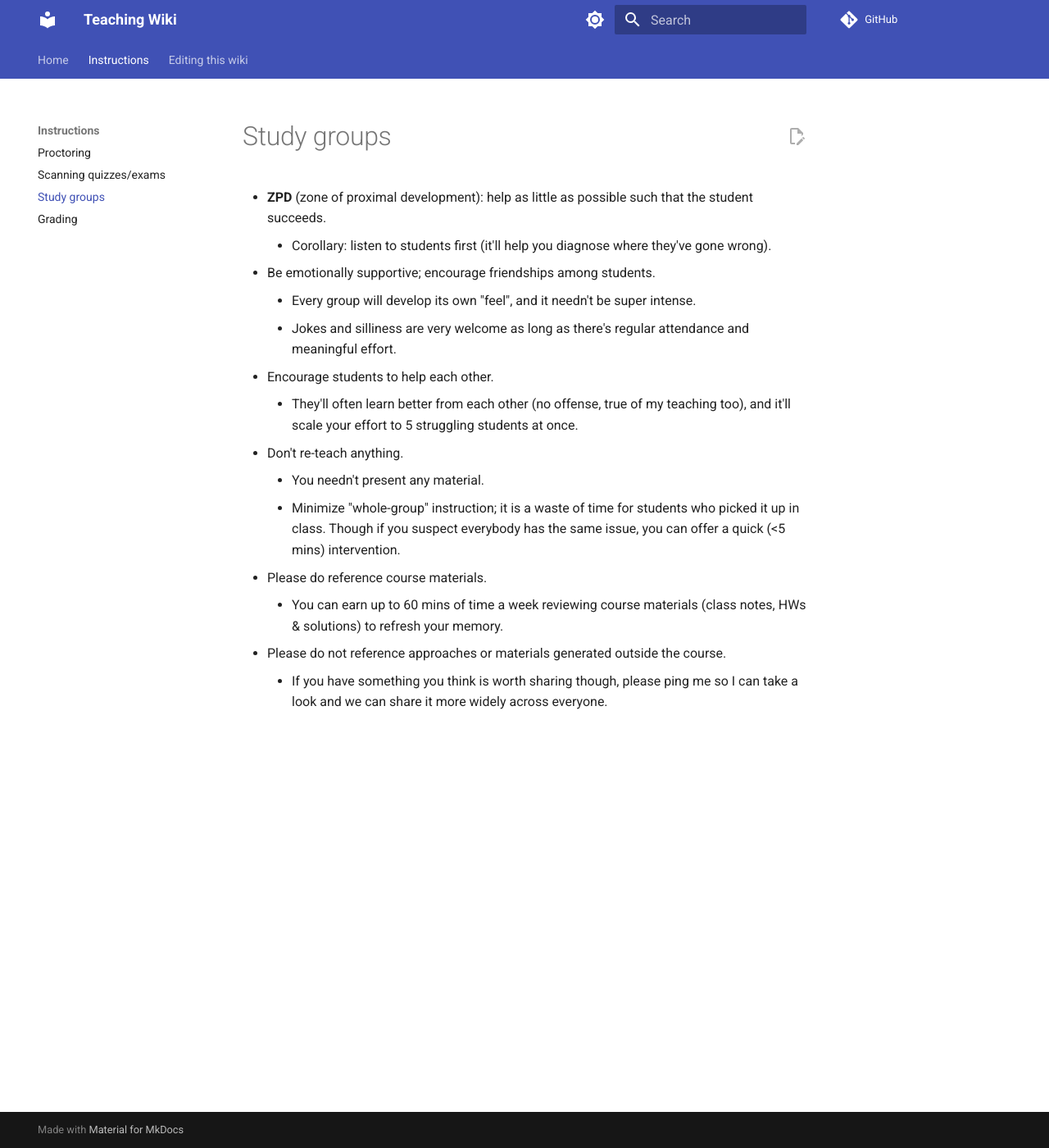
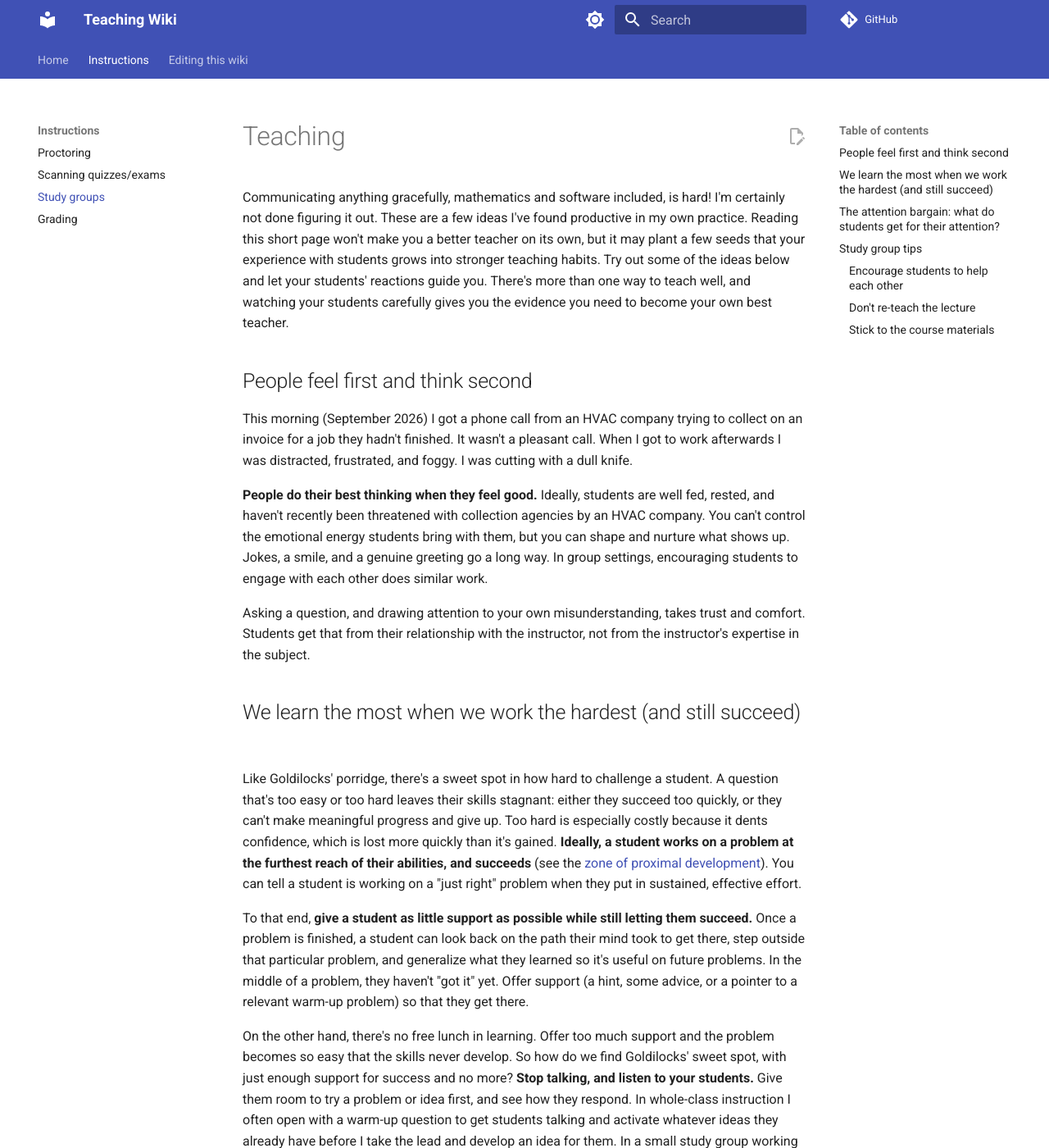
Before and after one commit to matthigger/wiki_ta, an MkDocs documentation site: the page built from docs/instructions/study_groups.md, in a window 1280 px wide and 1400 px high. Shown: the whole window at 82% size. Built offline with MkDocs 1.6.1 and Material for MkDocs 9.7.7, drawn with Linux system fonts in a browser that asks for light colours; comment, search, counter and statistics services are not loaded; some of the changed text lies outside the part shown.

Commit message:
Revise language on scanning and teaching pages
Fix spelling and grammar, tighten phrasing, add the zone of proximal
development link, make DS4400 note an admonition, and use consistent
heading levels.

Co-Authored-By: Claude Opus 5.5 (1M context) <noreply@anthropic.com>

```diff
--- a/docs/instructions/study_groups.md
+++ b/docs/instructions/study_groups.md
@@ -1,27 +1,114 @@
-# Study groups
+# Teaching
 
-- **ZPD** (zone of proximal development): help as little as possible such
-  that the student succeeds.
-    - Corollary: listen to students first (it'll help you diagnose where
-      they've gone wrong).
-- Be emotionally supportive; encourage friendships among students.
-    - Every group will develop its own "feel", and it needn't be super
-      intense.
-    - Jokes and silliness are very welcome as long as there's regular
-      attendance and meaningful effort.
-- Encourage students to help each other.
-    - They'll often learn better from each other (no offense, true of my
-      teaching too), and it'll scale your effort to 5 struggling students at
-      once.
-- Don't re-teach anything.
-    - You needn't present any material.
-    - Minimize "whole-group" instruction; it is a waste of time for students
-      who picked it up in class. Though if you suspect everybody has the same
-      issue, you can offer a quick (<5 mins) intervention.
-- Please do reference course materials.
-    - You can earn up to 60 mins of time a week reviewing course materials
-      (class notes, HWs & solutions) to refresh your memory.
-- Please do not reference approaches or materials generated outside the
-  course.
-    - If you have something you think is worth sharing though, please ping me
-      so I can take a look and we can share it more widely across everyone.
+Communicating anything gracefully, mathematics and software included, is
+hard! I'm certainly not done figuring it out. These are a few ideas I've
+found productive in my own practice. Reading this short page won't make you
+a better teacher on its own, but it may plant a few seeds that your
+experience with students grows into stronger teaching habits. Try out some
+of the ideas below and let your students' reactions guide you. There's more
+than one way to teach well, and watching your students carefully gives you
+the evidence you need to become your own best teacher.
+
+## People feel first and think second
+
+This morning (September 2026) I got a phone call from an HVAC company
+trying to collect on an invoice for a job they hadn't finished. It wasn't a
+pleasant call. When I got to work afterwards I was distracted, frustrated,
+and foggy. I was cutting with a dull knife.
+
+**People do their best thinking when they feel good.** Ideally, students
+are well fed, rested, and haven't recently been threatened with collection
+agencies by an HVAC company. You can't control the emotional energy
+students bring with them, but you can shape and nurture what shows up.
+Jokes, a smile, and a genuine greeting go a long way. In group settings,
+encouraging students to engage with each other does similar work.
+
+Asking a question, and drawing attention to your own misunderstanding,
+takes trust and comfort. Students get that from their relationship with
+the instructor, not from the instructor's expertise in the subject.
+
+## We learn the most when we work the hardest (and still succeed)
+
+Like Goldilocks' porridge, there's a sweet spot in how hard to challenge a
+student. A question that's too easy or too hard leaves their skills
+stagnant: either they succeed too quickly, or they can't make meaningful
+progress and give up. Too hard is especially costly because it dents
+confidence, which is lost more quickly than it's gained. **Ideally, a
+student works on a problem at the furthest reach of their abilities, and
+succeeds** (see the
+[zone of proximal development](https://en.wikipedia.org/wiki/Zone_of_proximal_development)).
+You can tell a student is working on a "just right" problem when they put
+in sustained, effective effort.
+
+To that end, **give a student as little support as possible while still
+letting them succeed.** Once a problem is finished, a student can look back
+on the path their mind took to get there, step outside that particular
+problem, and generalize what they learned so it's useful on future
+problems. In the middle of a problem, they haven't "got it" yet. Offer
+support (a hint, some advice, or a pointer to a relevant warm-up problem)
+so that they get there.
+
+On the other hand, there's no free lunch in learning. Offer too much
+support and the problem becomes so easy that the skills never develop. So
+how do we find Goldilocks' sweet spot, with just enough support for success
+and no more? **Stop talking, and listen to your students.** Give them room
+to try a problem or idea first, and see how they respond. In whole-class
+instruction I often open with a warm-up question to get students talking
+and activate whatever ideas they already have before I take the lead and
+develop an idea for them. In a small study group working on homework, a TA
+can ask students questions that help them pin down exactly where they're
+stuck. This sets the expectation that the student leads the discussion
+toward some insight, and it lets you listen for which ideas need
+developing so you can offer a little support where it's needed. As long as
+a student is making progress, it's often best to just get out of the way
+(this is especially true in study groups).
+
+## The attention bargain: what do students get for their attention?
+
+At its core, students trade their attention and effort for knowledge and
+skills. What exchange rate are they getting? If a student listens to you
+for 5 minutes, what do they get out of it? If our instruction isn't "just
+right" for them (see above), or we ramble about something unrelated, or
+administrative details eat up too much time, students notice they're not
+getting a good deal. Eventually they stop spending their attention and
+effort on what we're offering. As best you can, **maximize the learning
+your students get for their attention.**
+
+In whole-class instruction, this usually means choosing ideas that are
+"just right" for as many students as possible (no small feat when abilities
+vary and we can't check in with each student beforehand!). In small groups,
+it helps to learn what motivates each student. Do they have an appetite
+for a nuanced explanation of some subtlety, or are they trying to get an A
+with as little effort as possible? Trim the extras for the second student.
+For the first, make sure any new idea you offer is worth the time and
+effort it takes to explain.
+
+## Study group tips
+
+### Encourage students to help each other
+
+- Students often find it easier to ask a peer for help than someone with
+  more authority (a TA or instructor).
+- Students who help others reinforce their own understanding (or find the
+  holes in it) by having to
+  [explain it out loud](https://en.wikipedia.org/wiki/Rubber_duck_debugging).
+- You can't help everybody at once. Expecting to can lead to busy days
+  where students are left waiting for you.
+
+### Don't re-teach the lecture
+
+Keep whole-group instruction to a minimum; it isn't productive for students
+who already picked the material up in class. If you suspect everybody has
+the same issue, you can offer a quick (under 5 minutes) intervention, but
+see how much of it you can get the students to lead themselves.
+
+### Stick to the course materials
+
+There are different conventions, notations, and entirely different
+approaches out there, and their quality varies. There's usually a reason
+we approach a topic the way we do, so read our class notes to get in sync
+with how we tackle it. Avoid bringing in approaches or materials from
+outside the course. If you have something you think is an improvement, run
+it by me first so I can benefit too: I learned a way to represent
+Dijkstra's algorithm from a TA, and it's now how I teach the topic in
+class.
```
Also changed, not shown: docs/instructions/scanning.md (+39 -42 lines).
